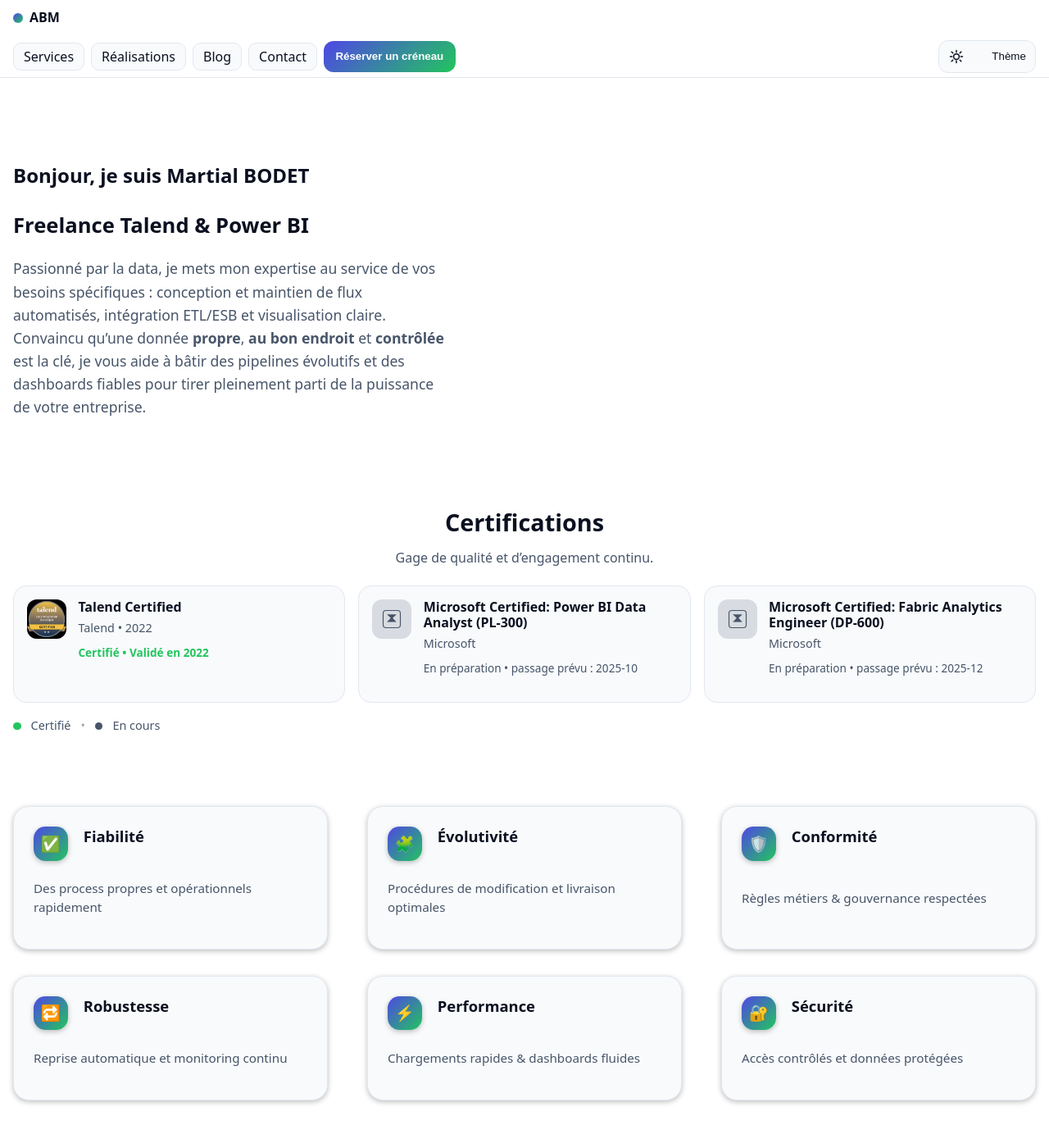
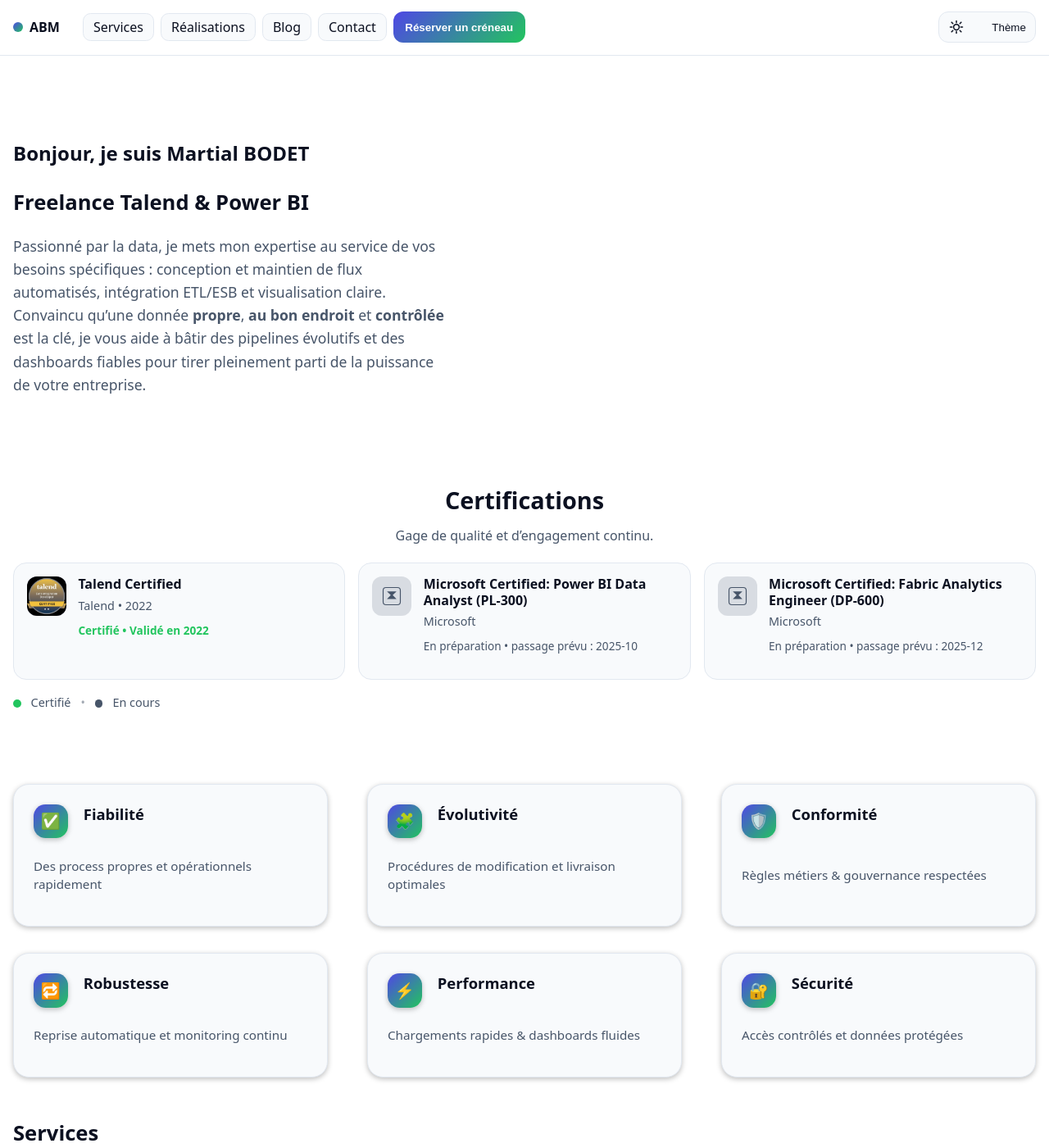
Before and after one commit to Marssouss/Marssouss.github.io, a Jekyll site: the page built from index.md, in a window 1280 px wide and 1400 px high. Shown: the whole window at 82% size. Built offline with Jekyll 4.4.1, drawn with Linux system fonts in a browser that asks for light colours.

Commit message:
nav test

```diff
--- a/_includes/header.html
+++ b/_includes/header.html
@@ -4,9 +4,20 @@
     <!-- Marque -->
     <a class="brand" href="{{ '/' | relative_url }}"><span class="dot"></span> {{ site.author.enterprise }}</a>
 
-    <!-- Actions (toujours visibles) -->
+    <!-- Nav desktop INSÉRÉE dans la même ligne -->
+    <nav class="nav-desktop" aria-label="Navigation principale">
+      <ul class="nav-inline">
+        <li><a class="chip" href="{{ '/#services' | relative_url }}">Services</a></li>
+        <li><a class="chip" href="{{ '/#realisation' | relative_url }}">Réalisations</a></li>
+        <li><a class="chip" href="{{ '/blog/' | relative_url }}">Blog</a></li>
+        <li><a class="chip" href="{{ '/#contact' | relative_url }}">Contact</a></li>
+        <li><button class="btn cta" data-calendly>Réserver un créneau</button></li>
+      </ul>
+    </nav>
+
+    <!-- Actions à droite (même ligne) -->
     <div class="nav-actions">
-      <!-- Thème -->
+      <!-- Thème toujours visible -->
       <button class="theme-toggle" aria-label="Basculer le thème" aria-pressed="false">
         <span class="tt-icon icon-sun" aria-hidden="true">
           <svg width="18" height="18" viewBox="0 0 24 24" fill="none">
@@ -24,7 +35,7 @@
         <span class="tt-label">Thème</span>
       </button>
 
-      <!-- Toggle liste (texte + chevron) -->
+      <!-- Toggle mobile (caché en desktop) -->
       <button class="nav-toggle" aria-controls="nav-collapsible" aria-expanded="false" aria-label="Afficher le menu">
         <span>Menu</span>
         <svg class="chev" width="14" height="14" viewBox="0 0 24 24" fill="none" aria-hidden="true">
@@ -34,51 +45,14 @@
     </div>
   </div>
 
-  <!-- Liens desktop -->
-<!-- Nav desktop allégée + switch thème dedans -->
-<nav class="nav-desktop" aria-label="Navigation principale">
-  <ul>
-    <li><a class="chip" href="{{ '/#services' | relative_url }}">Services</a></li>
-    <li><a class="chip" href="{{ '/#realisation' | relative_url }}">Réalisations</a></li>
-    <li><a class="chip" href="{{ '/blog/' | relative_url }}">Blog</a></li>
-    <li><a class="chip" href="{{ '/#contact' | relative_url }}">Contact</a></li>
-
-    <li><button class="btn cta" data-calendly>Réserver un créneau</button></li>
-
-    <!-- pousse le switch à droite -->
-    <li class="nav-spacer" aria-hidden="true"></li>
-
-    <!-- Switch thème intégré à la rangée -->
-    <li class="nav-theme-item">
-      <button class="theme-toggle chip" aria-label="Basculer le thème" aria-pressed="false">
-        <span class="tt-icon icon-sun" aria-hidden="true">
-          <svg width="18" height="18" viewBox="0 0 24 24" fill="none">
-            <circle cx="12" cy="12" r="4.5" stroke="currentColor" stroke-width="2"/>
-            <g stroke="currentColor" stroke-width="2" stroke-linecap="round">
-              <path d="M12 2v3M12 19v3M4.22 4.22l2.12 2.12M17.66 17.66l2.12 2.12M2 12h3M19 12h3M4.22 19.78l2.12-2.12M17.66 6.34l2.12-2.12"/>
-            </g>
-          </svg>
-        </span>
-        <span class="tt-icon icon-moon" aria-hidden="true">
-          <svg width="18" height="18" viewBox="0 0 24 24" fill="none">
-            <path d="M21 12.5A9 9 0 1 1 11.5 3a7 7 0 1 0 9.5 9.5Z" stroke="currentColor" stroke-width="2" fill="none"/>
-          </svg>
-        </span>
-        <span class="tt-label">Thème</span>
-      </button>
-    </li>
-  </ul>
-</nav>
-
-
-  <!-- Liste mobile qui déroule sous le header -->
+  <!-- Menu mobile qui déroule sous la barre -->
   <nav id="nav-collapsible" class="nav-collapsible" aria-label="Navigation mobile">
     <ul class="nav-list">
       <li><a href="{{ '/#services' | relative_url }}">Services</a></li>
       <li><a href="{{ '/#realisation' | relative_url }}">Réalisations</a></li>
       <li><a href="{{ '/blog/' | relative_url }}">Blog</a></li>
       <li><a href="{{ '/#contact' | relative_url }}">Contact</a></li>
-      <li><button class="btn cta btn--icon btn--calendar block" data-calendly>Réserver un créneau</button></li>
+      <li><button class="btn cta block" data-calendly>Réserver un créneau</button></li>
     </ul>
   </nav>
 </header>
--- a/assets/styles.css
+++ b/assets/styles.css
@@ -236,3 +236,48 @@
 @media (max-width: 991.98px){
   .nav-desktop{ display:none; }
 }
+
+
+/* Barre plus compacte */
+.navbar{
+  display:flex; align-items:center; gap:.75rem;
+  justify-content:space-between; padding:.55rem 1rem;
+}
+
+/* La nav desktop vit SUR la même ligne (au centre) */
+.nav-desktop{ flex:1 1 auto; min-width:0; } /* min-width:0 pour éviter le wrap */
+.nav-inline{
+  display:flex; align-items:center; gap:.5rem; flex-wrap:nowrap;
+  list-style:none; margin:0; padding:0 .5rem;
+  white-space:nowrap; /* reste sur une ligne */
+}
+
+/* “Bulles” (pills) pour les liens */
+.chip{
+  display:inline-flex; align-items:center; gap:.45rem;
+  padding:.45rem .75rem; line-height:1;
+  border:1px solid var(--border); border-radius:12px;
+  background:var(--card); color:var(--fg); text-decoration:none; font-weight:500;
+  transition:border-color .18s ease, background .18s ease, transform .18s ease;
+}
+.chip:hover{ transform: translateY(-1px); border-color: color-mix(in oklab, var(--border), var(--brand) 30%); }
+
+/* CTA même hauteur que les “bulles” */
+.nav-desktop .btn.cta{ min-height:38px; padding:.5rem .9rem; border-radius:12px; border:none; }
+
+/* Actions à droite (thème + toggle mobile) */
+.nav-actions{ display:inline-flex; align-items:center; gap:.5rem; }
+.theme-toggle{ height:38px; padding:.4rem .7rem; border-radius:12px; }
+
+/* Desktop: on affiche la nav-inline, on cache le toggle mobile */
+@media (min-width: 992px){
+  .nav-desktop{ display:block; }
+  .nav-toggle{ display:none; }
+  /* Important : s'assurer que le switch thème est VISIBLE en desktop */
+  .nav-actions .theme-toggle{ display:inline-flex; }
+}
+
+/* Mobile: nav desktop cachée, on garde la collapsible */
+@media (max-width: 991.98px){
+  .nav-desktop{ display:none; }
+}
```
